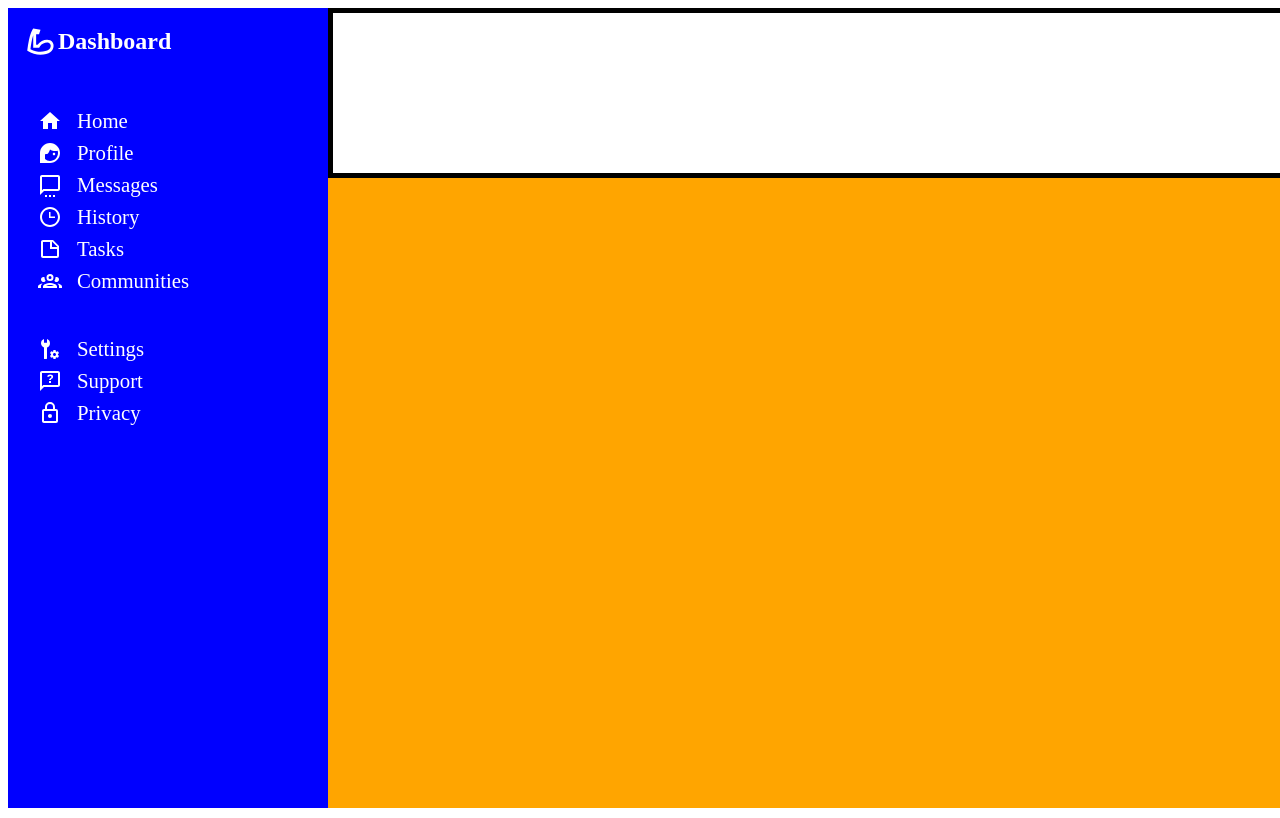
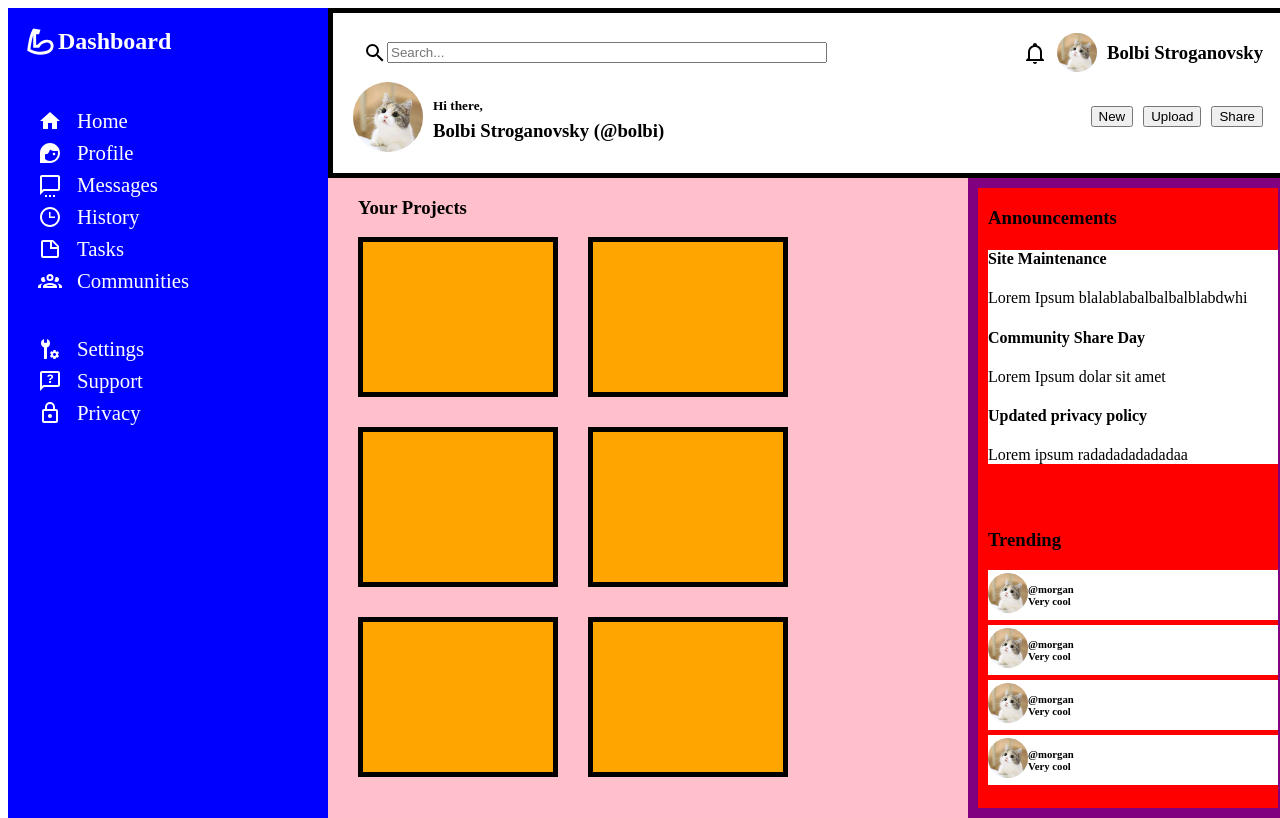
Before and after one commit to paigethompson150/admin-dashboard, a plain HTML site: page index.html in a window 1280 px wide. Drawn offline with Linux system fonts and the light colour scheme.

Commit message:
completed rough layout

```diff
--- a/index.html
+++ b/index.html
@@ -82,18 +82,125 @@
 
 
       <div class="homePage">
-
+        <!-- search bar on top-->
         <div class="homePageTop">
           <div class="searchBar">
 
+              <svg style="width:24px;height:24px" viewBox="0 0 24 24">
+                <path fill="currentColor" d="M9.5,3A6.5,6.5 0 0,1 16,9.5C16,11.11 15.41,12.59 14.44,13.73L14.71,14H15.5L20.5,19L19,20.5L14,15.5V14.71L13.73,14.44C12.59,15.41 11.11,16 9.5,16A6.5,6.5 0 0,1 3,9.5A6.5,6.5 0 0,1 9.5,3M9.5,5C7,5 5,7 5,9.5C5,12 7,14 9.5,14C12,14 14,12 14,9.5C14,7 12,5 9.5,5Z" />
+            </svg>
+
+            <form action="#" id="#">
+              <input type="search" placeholder="Search...">
+            </form>
+
+
+
+          <div class="searchBarRight">
+            <svg style="width:24px;height:24px" viewBox="0 0 24 24">
+              <path fill="currentColor" d="M10 21H14C14 22.1 13.1 23 12 23S10 22.1 10 21M21 19V20H3V19L5 17V11C5 7.9 7 5.2 10 4.3V4C10 2.9 10.9 2 12 2S14 2.9 14 4V4.3C17 5.2 19 7.9 19 11V17L21 19M17 11C17 8.2 14.8 6 12 6S7 8.2 7 11V18H17V11Z" />
+            </svg>
+            <img class="smallProPic" src="assets/cat.jpeg" alt="cute cat">
+          </svg>
+            <h3>Bolbi Stroganovsky</h3>
           </div>
-          <div class="userIntro">
 
           </div>
+            <!-- -->
+            <!-- user greeting below search bar-->
+          <div class="userIntro">
+            <div class="introLeft">
+              <img class="mainProPic" src="assets/cat.jpeg" alt="cute cat">
+              <div class="introHello">
+                <h5>Hi there,</h5>
+                <h3>Bolbi Stroganovsky (@bolbi)</h3>
+              </div>
+             </div>
+
+             <div class="introRight">
+              <button>New</button>
+              <button>Upload</button>
+              <button>Share</button>
+            </div>
+
+          </div>
+          <!-- -->
         </div>
 
         <div class="gridLayout">
+          <div class="projectGrid">
+            <h3>Your Projects</h3>
+            <div class="projectBox">
+              <div class="project"></div>
+              <div class="project"></div>
+              <div class="project"></div>
+              <div class="project"></div>
+              <div class="project"></div>
+              <div class="project"></div>
+            </div>
+          </div>
 
+          <div class="announcementsGrid">
+            <div class="announcementsBox">
+              <h3>
+                Announcements
+              </h3>
+              <div class="announcementsItems">
+                <div class="aItem">
+                  <h4>Site Maintenance</h4>
+                  <p>Lorem Ipsum blalablabalbalbalblabdwhi</p>
+                </div>
+                <div class="aItem">
+                  <h4>Community Share Day</h4>
+                  <p>Lorem Ipsum dolar sit amet</p>
+                </div>
+                <div class="aItem">
+                  <h4>Updated privacy policy</h4>
+                  <p>Lorem ipsum radadadadadadaa</p>
+                </div>
+              </div>
+            </div>
+
+            <div class="trendingBox">
+              <h3>
+                Trending
+              </h3>
+              <div class="announcementsItems">
+                <div class="aItem">
+                  <div class="proPic">
+                    <img class="smallProPic" src="assets/cat.jpeg" alt="cute cat">
+                  </div>
+                  <div class="userInfo">
+                    <h6>@morgan<br>Very cool</h6>
+                  </div>
+                </div>
+                <div class="aItem">
+                  <div class="proPic">
+                    <img class="smallProPic" src="assets/cat.jpeg" alt="cute cat">
+                  </div>
+                  <div class="userInfo">
+                    <h6>@morgan<br>Very cool</h6>
+                  </div>
+                </div>
+                <div class="aItem">
+                  <div class="proPic">
+                    <img class="smallProPic" src="assets/cat.jpeg" alt="cute cat">
+                  </div>
+                  <div class="userInfo">
+                    <h6>@morgan<br>Very cool</h6>
+                  </div>
+                </div>
+                <div class="aItem">
+                  <div class="proPic">
+                    <img class="smallProPic" src="assets/cat.jpeg" alt="cute cat">
+                  </div>
+                  <div class="userInfo">
+                    <h6>@morgan<br>Very cool</h6>
+                  </div>
+                </div>
+              </div>
+            </div>
+          </div>
         </div>
       </div>
 
--- a/style.css
+++ b/style.css
@@ -51,10 +51,8 @@ html{
 /*end of sidebar*/
 
 .homePage{
-  background-color: orange;
   width: 100%;
   height: 100%;
-  display: flex;
 }
 
 .homePageTop{
@@ -66,8 +64,116 @@ html{
 
 .searchBar{
   display: flex;
+  align-items: center;
+  padding-top: 10px;
+  padding-left: 30px;
 }
 
+.searchBar input{
+  width: max(100px, 55vh);
+}
+
+.searchBarRight{
+  margin-left: auto;
+  min-width: 254px;
+}
+
+/* end of search bar start of user intro */
+
+.userIntro{
+  display: flex;
+  align-items: center;
+}
+
+.introLeft{
+  display: flex;
+  align-items: center;
+  justify-content: flex-start;
+  gap: 10px;
+  padding-left: 20px;
+  min-width: 40%;
+}
+
+.introHello{
+  line-height:15%;
+  min-width: 300px;
+}
+
+.introRight{
+  width: 70%;
+}
+
+.introRight, .searchBarRight{
+  padding-right: 30px;
+  gap: 10px;
+  display: flex;
+  align-items: center;
+  justify-content: flex-end;
+}
+
+/*
+
+/* grid layout in middle of page */
+
 .gridLayout{
+  display: grid;
   height: 80vh;
+  background-color: aqua;
+  grid-template-columns:2fr 1fr;
 }
+
+.projectGrid{
+  background-color: pink;
+  padding-left: 30px;
+}
+
+.announcementsGrid{
+  background-color: red;
+  border: 10px solid purple;
+}
+
+.projectBox{
+  display: grid;
+  /*it's a grid inside of a grid! */
+  height: 80%;
+  gap: 30px;
+  grid-template-columns: repeat(auto-fit, 200px);
+}
+
+.project{
+  background-color: orange;
+  border: 5px solid black;
+  height: 150px;
+}
+
+/* announcements sidebar */
+
+.announcementsBox, .trendingBox{
+  height: 40%;
+  padding-left: 10px;
+}
+
+.trendingBox{
+  padding-top: 40px;
+}
+
+.announcementsItems{
+  background-color: white;
+}
+
+.mainProPic{
+  width: 70px;
+  border-radius: 50%;
+}
+
+.smallProPic{
+  width: 40px;
+  border-radius: 50%;
+}
+
+.trendingBox .aItem{
+  display: flex;
+  align-items: center;
+  border-bottom: 5px solid red;
+  max-height: 50px;
+}
```
Also changed, not shown: assets/bacteria-outline.svg (deleted), assets/cat.jpeg (added).
